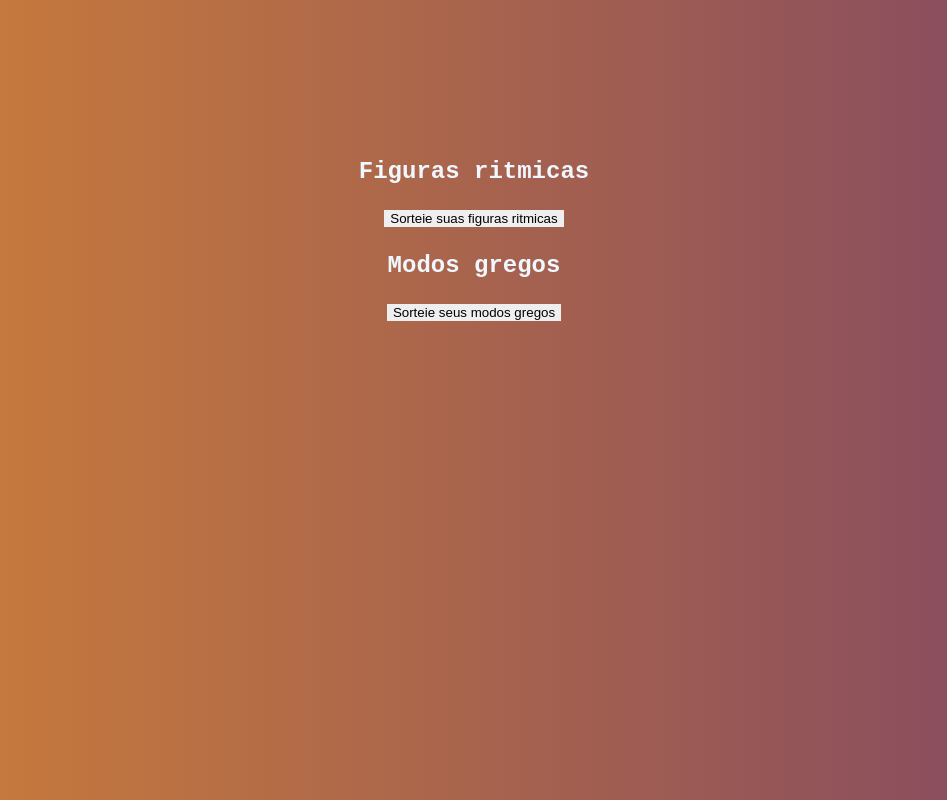
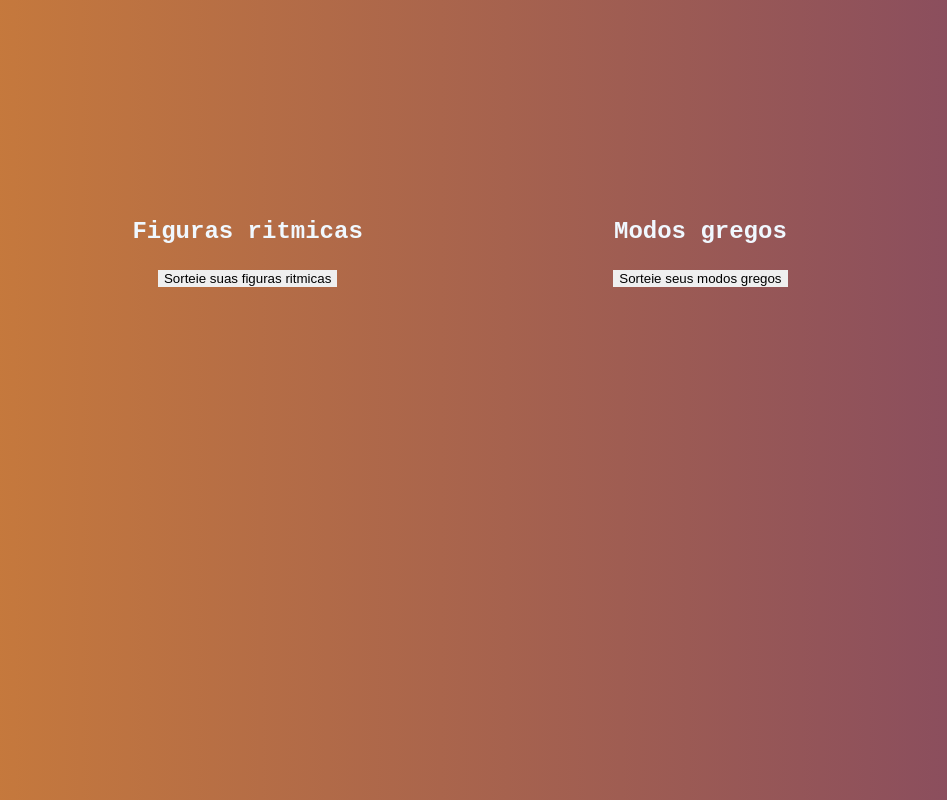
Before and after one commit to tavaresjana/SorteadorMusical, a plain HTML site: page index.html in a window 1280 px wide. Shown: the whole page, without its empty margins (166-1113 px from the left). Drawn offline with Linux system fonts and the light colour scheme.

Commit message:
Organização do layout

```diff
--- a/css/style.css
+++ b/css/style.css
@@ -4,15 +4,31 @@ body {
     background-color: lightgray;
     background: linear-gradient(to right, #cf8037 0%, #814763 100%);
     text-align: center;
-  }
+}
 
-  button {
+button {
     cursor: pointer;
     margin: 5px;
     background-color: linear-gradient(to right, #e3a163 0%, #5c6095 100%);
     border: 0;
-  }
+}
 
-  h2{
-    color:aliceblue;
-  }
+h2 {
+    color: aliceblue;
+}
+
+.div1 {
+    margin-top: 60px;
+    margin-left: 15%;
+    text-align: center;
+    float: left;
+    width: 250px;
+}
+
+.div2 {
+    margin-top: 60px;
+    margin-right: 15%;
+    text-align: center;
+    float: right;
+    width: 250px;
+}
--- a/index.html
+++ b/index.html
@@ -8,7 +8,7 @@
 </head>
 
 <body>
-    <div >
+    <div class="div1">
         <h2>Figuras ritmicas</h2>
         <span id="primeiro-item"></span>
         <span id="segundo-item"></span>
@@ -21,7 +21,7 @@
         <p></p>
 
     </div>
-    <div>
+    <div class="div2">
 
         <h2>Modos gregos</h2>
         <span id="primeiro-grego-item"></span>
```
